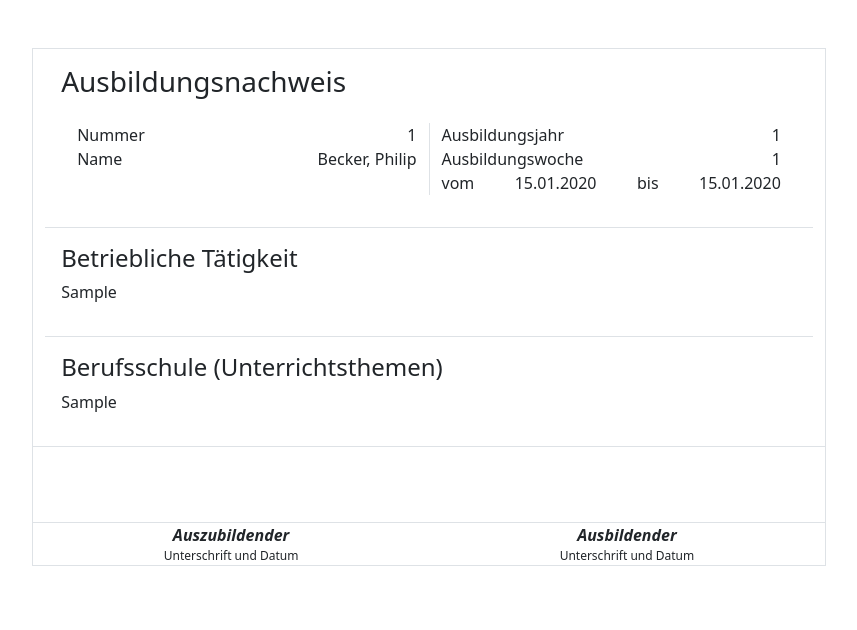
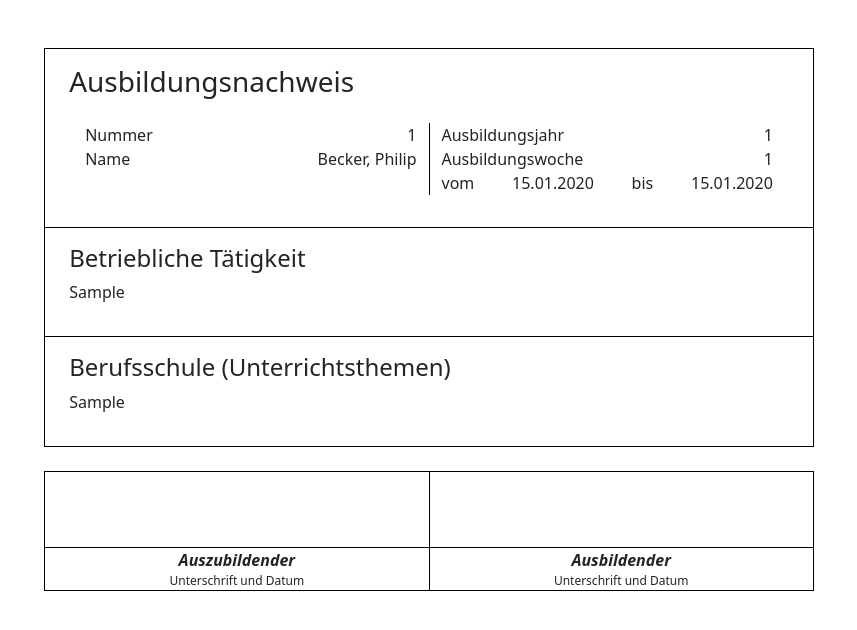
Before and after one commit to Actionb/berichtsheft, a Django app: page /bapp/1/print/ in a window 1280 px wide. Shown: the top 630 px of the page, without its empty margins (259-1116 px from the left). Run offline with Django 5.2, Linux system fonts and the light colour scheme; tables that the repository leaves empty hold one stand-in row (values such as "Sample post"); some libraries are stand-ins or nearby versions.

Commit message:
print.html: rework borders

```diff
--- a/web/templates/print.html
+++ b/web/templates/print.html
@@ -8,11 +8,11 @@
     <script src="https://cdn.jsdelivr.net/npm/bootstrap@5.3.8/dist/js/bootstrap.bundle.min.js" integrity="sha384-FKyoEForCGlyvwx9Hj09JcYn3nv7wiPVlz7YYwJrWVcXK/BmnVDxM+D2scQbITxI" crossorigin="anonymous"></script>
 </head>
 <body style="max-width: 210mm;" class="mx-auto">
-    <main class="container border m-5">
-        <div id="data" class="p-3">
+    <main class="container m-5">
+        <div id="data" class="px-4 py-3 border border-black">
             <h3>Ausbildungsnachweis</h3>
             <div class="row py-3 p-3">
-                <div class="col border-end">
+                <div class="col border-end border-black">
                     <div class="d-flex justify-content-between">
                         <span>Nummer</span>
                         <span id="nachweis-nummer">{{ object.nummer }}</span>
@@ -40,36 +40,36 @@
                 </div>
             </div>
         </div>
-        <div id="activities" class="border-top">
-            <div class="p-3">
+        <div id="activities" class="border border-top-0 border border-black">
+            <div class="px-4 py-3">
                 <h4>Betriebliche Tätigkeit</h4>
                 <div id="nachweis-betrieblich">
                     {{ object.betrieb|linebreaks }}
                 </div>
             </div>
-            <div class="p-3 border-top">
+            <div class="px-4 py-3 border-top border-top border-black">
                 <h4>Berufsschule (Unterrichtsthemen)</h4>
                 <div id="nachweis-schule">
                     {{ object.schule|linebreaks }}
                 </div>
             </div>
         </div>
-        <div id="unterschriften">
+        <div id="unterschriften" class="container mt-4 border border-black">
             <div class="row">
-                <div class="border-top col">
+                <div class="col border-end border-black">
                     <div class="row">
                         <span style="height: 75px;"></span>
                     </div>
-                    <div class="border-top row">
+                    <div class="row border-top border-black">
                         <span class="text-center fw-bold fst-italic">Auszubildender</span>
                         <span style="font-size: 12px;" class="text-center fw-lighter">Unterschrift und Datum</span>
                     </div>
                 </div>
-                <div class="border-top col">
+                <div class="col">
                     <div class="row">
                         <span style="height: 75px;"></span>
                     </div>
-                    <div class="border-top row">
+                    <div class="row border-top border-black">
                         <span class="text-center fw-bold fst-italic">Ausbildender</span>
                         <span style="font-size: 12px;" class="text-center fw-lighter">Unterschrift und Datum</span>
                     </div>
```
